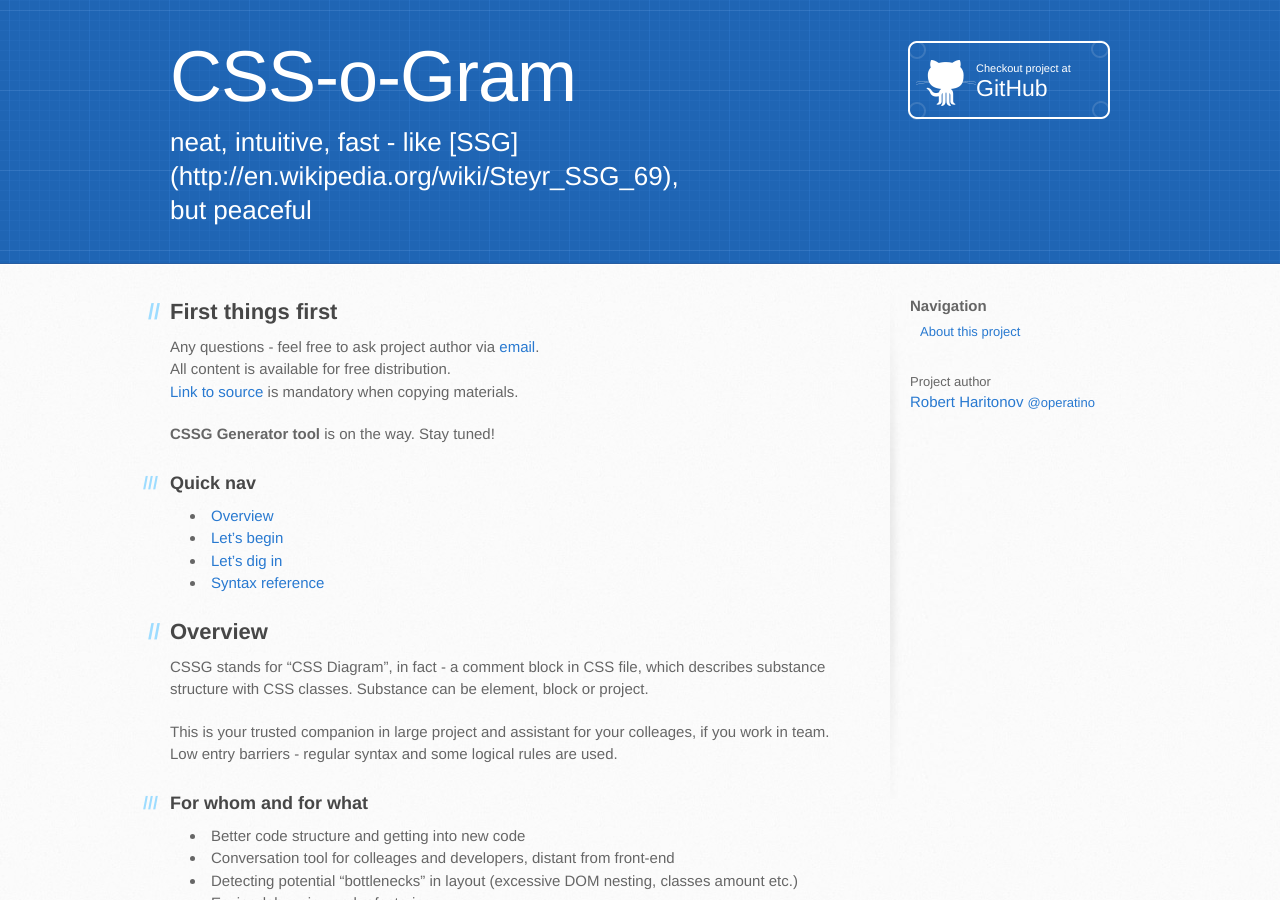
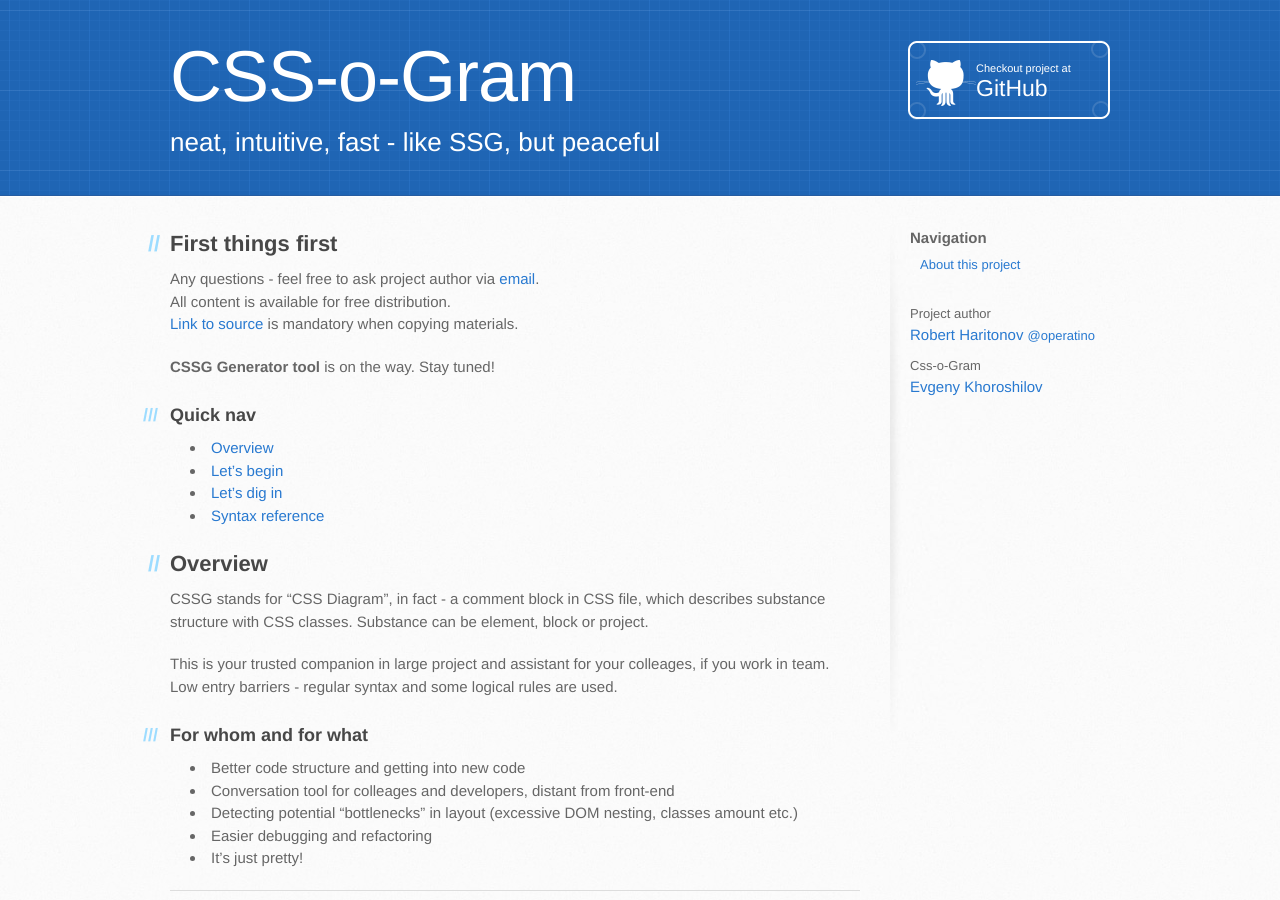
Before and after one commit to robhrt7/MCSS, a Jekyll site: the page built from modules/cssg/english.md, in a window 1280 px wide and 900 px high. Built offline with Jekyll 4.4.1, drawn with Linux system fonts in a browser that asks for light colours; Markdown is read by kramdown in place of the engine named in the settings; comment, search, counter and statistics services are not loaded.

Commit message:
CSSG correction

```diff
--- a/_config.yml
+++ b/_config.yml
@@ -22,6 +22,8 @@ res-navigation-modules: Модули документации
 res-navigation-links: Ссылки
 
 
+cssg-en-author-title: Css-o-Gram
+cssg-en-author-name: <a href="mailto:eugeny.horoshilov@odnoklassniki.ru">Evgeny Khoroshilov</a>
 
 res-en-project-author: <a href="http://rhr.me">Robert Haritonov</a>
 res-en-project-author-twitter: <a href="http://twitter.com/operatino_en">@operatino</a>
--- a/_layouts/default-en.html
+++ b/_layouts/default-en.html
@@ -102,6 +102,13 @@
                     </div>
                     <div class="repo-owner_links">{{ site.res-en-project-author-twitter }}</div>
                 </div>
+
+                <div class="repo-owner">
+                    <div class="repo-owner_t">{{ site.cssg-en-author-title }}</div>
+                    <div class="repo-owner_n">
+                        {{ site.cssg-en-author-name }}
+                    </div>
+                </div>
             </aside>
 
             <footer class="footer">
--- a/modules/cssg/english.md
+++ b/modules/cssg/english.md
@@ -1,7 +1,7 @@
 ---
 layout: default-en
 title: CSS-o-Gram
-description: neat, intuitive, fast - like [SSG](http://en.wikipedia.org/wiki/Steyr_SSG_69), but peaceful
+description: neat, intuitive, fast - like SSG, but peaceful
 
 context: inner-page cssg
 ---
```
